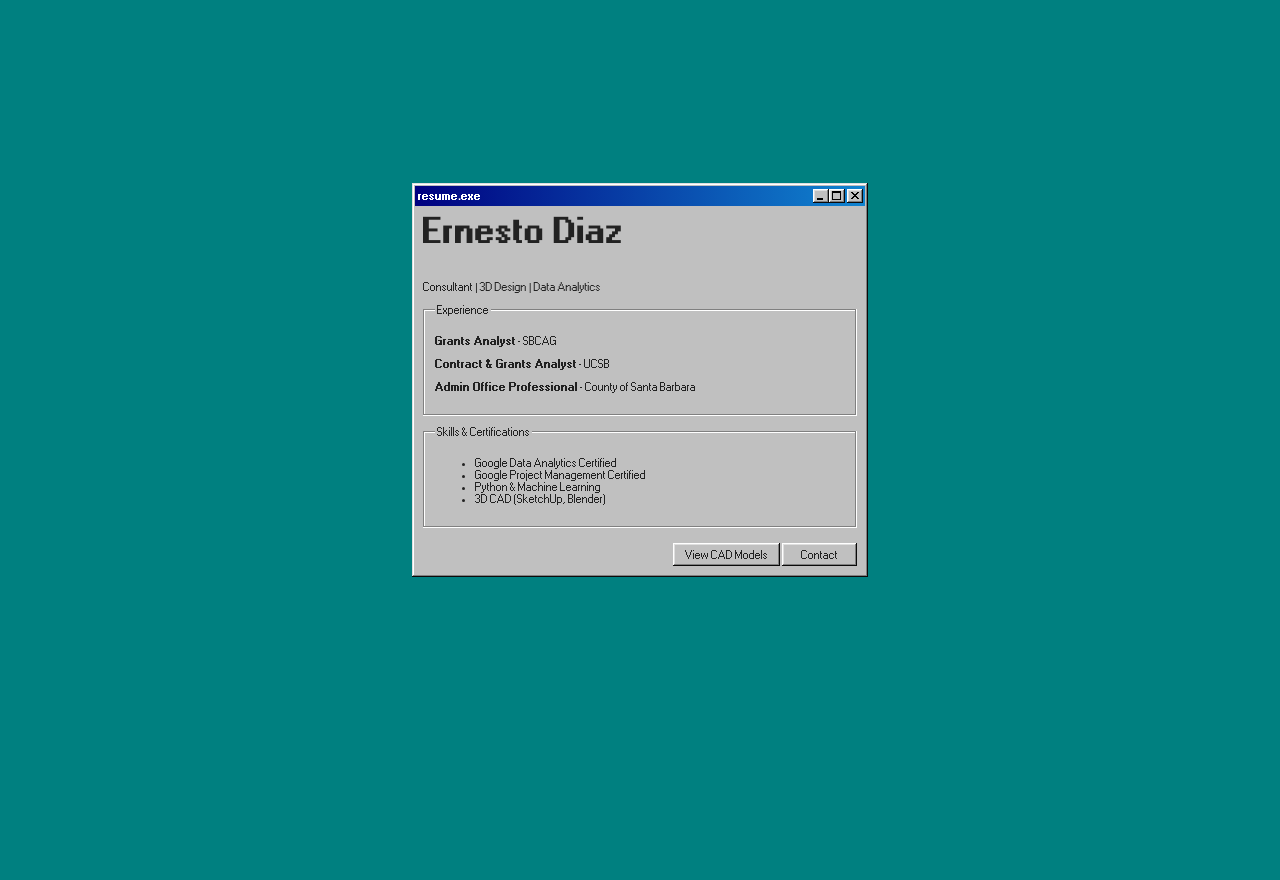
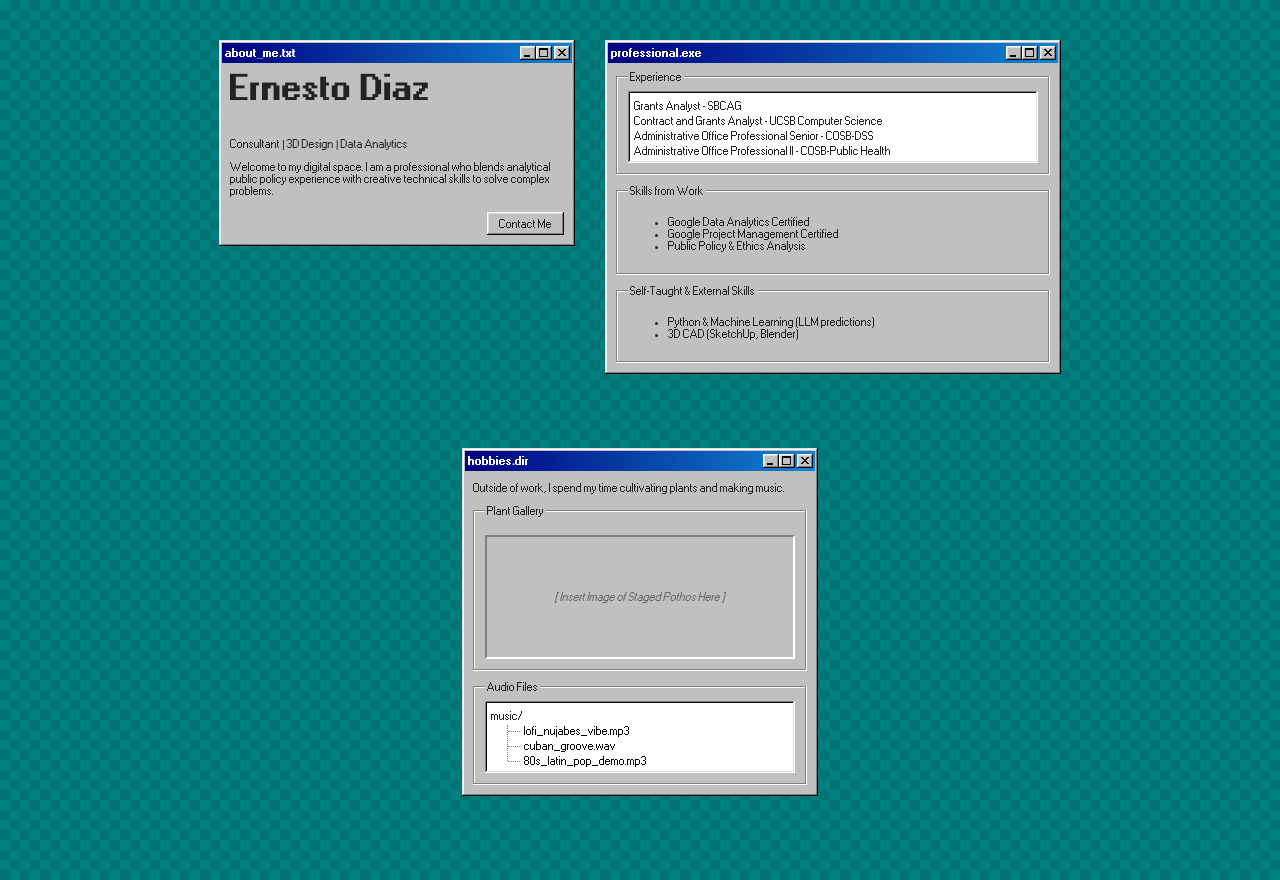
Before and after one commit to erniediaz11/erniediaz11.github.io, a plain HTML site: page index.html in a window 1280 px wide. Before the commit the page ends 800 px from the top, so only its background shows below. Drawn offline with nearby package versions, Linux system fonts and the light colour scheme.

Commit message:
Update index.html

```diff
--- a/index.html
+++ b/index.html
@@ -7,18 +7,42 @@
   <link rel="stylesheet" href="https://unpkg.com/98.css">
   <style>
     body {
-      background-color: #008080; /* Classic Windows 98 Teal */
-      padding: 20px;
+      /* Classic Windows 98 Teal mixed with a subtle 90s wallpaper pattern */
+      background-color: #008080;
+      background-image:
+        linear-gradient(45deg, rgba(0,0,0,0.1) 25%, transparent 25%, transparent 75%, rgba(0,0,0,0.1) 75%, rgba(0,0,0,0.1)),
+        linear-gradient(45deg, rgba(0,0,0,0.1) 25%, transparent 25%, transparent 75%, rgba(0,0,0,0.1) 75%, rgba(0,0,0,0.1));
+      background-size: 20px 20px;
+      background-position: 0 0, 10px 10px;
+      padding: 40px;
       font-family: Arial, sans-serif;
       display: flex;
+      flex-wrap: wrap;
       justify-content: center;
-      align-items: center;
-      height: 90vh;
+      gap: 30px;
+      min-height: 100vh;
       margin: 0;
     }
+
     .window {
-      width: 450px;
+      width: 350px;
       box-shadow: inset -1px -1px #0a0a0a, inset 1px 1px #dfdfdf, inset -2px -2px grey, inset 2px 2px #fff;
+      align-self: flex-start; /* Keeps windows from stretching vertically */
+    }
+
+    .photo-stage {
+      background: #c0c0c0;
+      border: 2px solid;
+      border-color: #808080 #ffffff #ffffff #808080;
+      padding: 10px;
+      text-align: center;
+      margin-top: 10px;
+      min-height: 100px;
+      display: flex;
+      align-items: center;
+      justify-content: center;
+      color: #666;
+      font-style: italic;
     }
   </style>
 </head>
@@ -26,39 +50,93 @@
 
   <div class="window">
     <div class="title-bar">
-      <div class="title-bar-text">resume.exe</div>
+      <div class="title-bar-text">about_me.txt</div>
       <div class="title-bar-controls">
         <button aria-label="Minimize"></button>
         <button aria-label="Maximize"></button>
         <button aria-label="Close"></button>
       </div>
     </div>
-
     <div class="window-body">
       <h3 style="margin-top: 0;">Ernesto Diaz</h3>
       <p>Consultant | 3D Design | Data Analytics</p>
+      <p>Welcome to my digital space. I am a professional who blends analytical public policy experience with creative technical skills to solve complex problems.</p>
+      <div style="text-align: right; margin-top: 15px;">
+        <button>Contact Me</button>
+      </div>
+    </div>
+  </div>
 
+  <div class="window" style="width: 450px;">
+    <div class="title-bar">
+      <div class="title-bar-text">professional.exe</div>
+      <div class="title-bar-controls">
+        <button aria-label="Minimize"></button>
+        <button aria-label="Maximize"></button>
+        <button aria-label="Close"></button>
+      </div>
+    </div>
+    <div class="window-body">
       <fieldset>
         <legend>Experience</legend>
-        <p><strong>Grants Analyst</strong> - SBCAG</p>
-        <p><strong>Contract & Grants Analyst</strong> - UCSB</p>
-        <p><strong>Admin Office Professional</strong> - County of Santa Barbara</p>
+        <ul class="tree-view">
+          <li>Grants Analyst - SBCAG</li>
+          <li>Contract and Grants Analyst - UCSB Computer Science</li>
+          <li>Administrative Office Professional Senior - COSB-DSS</li>
+          <li>Administrative Office Professional II - COSB-Public Health</li>
+        </ul>
       </fieldset>
 
       <fieldset style="margin-top: 10px;">
-        <legend>Skills & Certifications</legend>
+        <legend>Skills from Work</legend>
         <ul>
           <li>Google Data Analytics Certified</li>
           <li>Google Project Management Certified</li>
-          <li>Python & Machine Learning</li>
+          <li>Public Policy & Ethics Analysis</li>
+        </ul>
+      </fieldset>
+
+      <fieldset style="margin-top: 10px;">
+        <legend>Self-Taught & External Skills</legend>
+        <ul>
+          <li>Python & Machine Learning (LLM predictions)</li>
           <li>3D CAD (SketchUp, Blender)</li>
         </ul>
       </fieldset>
+    </div>
+  </div>
 
-      <div style="text-align: right; margin-top: 15px;">
-        <button>View CAD Models</button>
-        <button>Contact</button>
+  <div class="window">
+    <div class="title-bar">
+      <div class="title-bar-text">hobbies.dir</div>
+      <div class="title-bar-controls">
+        <button aria-label="Minimize"></button>
+        <button aria-label="Maximize"></button>
+        <button aria-label="Close"></button>
       </div>
+    </div>
+    <div class="window-body">
+      <p>Outside of work, I spend my time cultivating plants and making music.</p>
+
+      <fieldset>
+        <legend>Plant Gallery</legend>
+        <div class="photo-stage">
+          [ Insert Image of Staged Pothos Here ]
+        </div>
+      </fieldset>
+
+      <fieldset style="margin-top: 10px;">
+        <legend>Audio Files</legend>
+        <ul class="tree-view">
+          <li>music/
+            <ul>
+              <li><a href="#">lofi_nujabes_vibe.mp3</a></li>
+              <li><a href="#">cuban_groove.wav</a></li>
+              <li><a href="#">80s_latin_pop_demo.mp3</a></li>
+            </ul>
+          </li>
+        </ul>
+      </fieldset>
     </div>
   </div>
 
```
